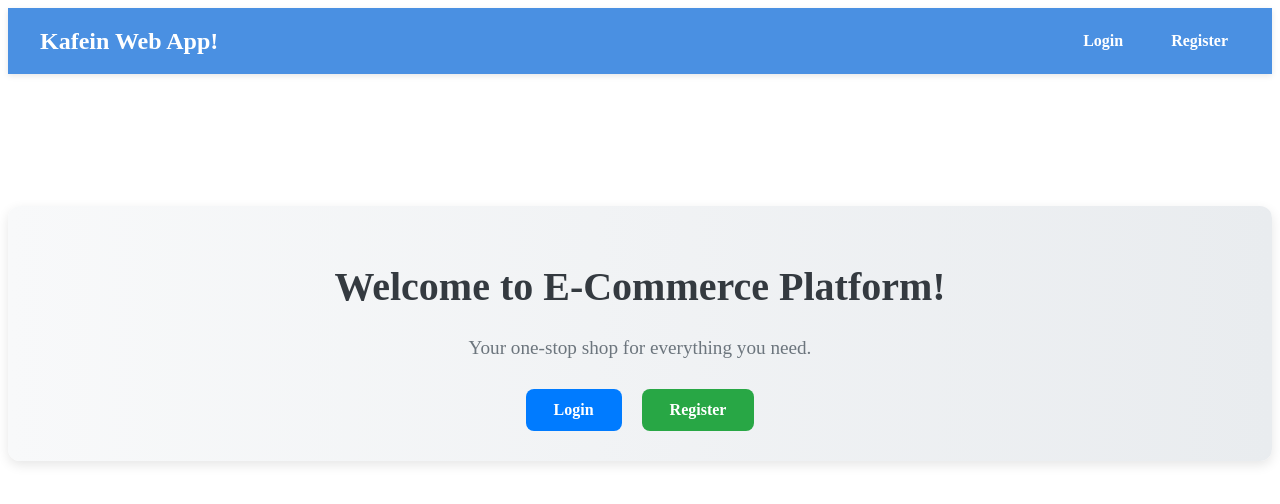
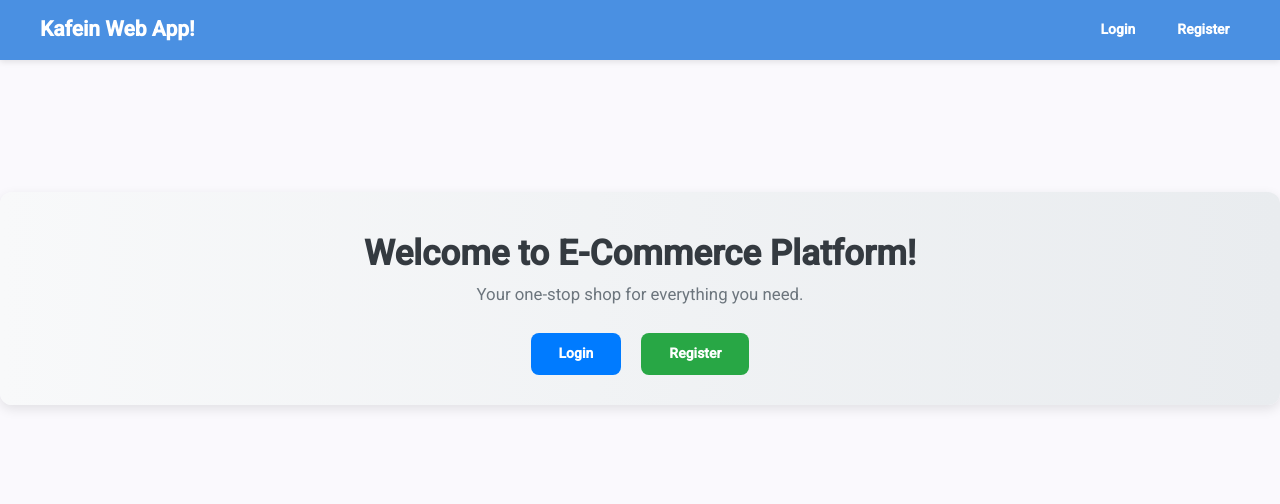
Before and after one commit to Berkay-Ates/fullStackWebApp, an Angular app in the folder webapp-frontend/: page / in a window 1280 px wide. Shown: the top 504 px of the page. Built offline with nearby package versions, Linux system fonts and the light colour scheme.

Commit message:
feat: enhance theming and typography in styles for improved Angular Material integration

```diff
--- a/webapp-frontend/src/index.html
+++ b/webapp-frontend/src/index.html
@@ -6,6 +6,8 @@
   <base href="/">
   <meta name="viewport" content="width=device-width, initial-scale=1">
   <link rel="icon" type="image/x-icon" href="favicon.ico">
+  <link href="https://fonts.googleapis.com/css2?family=Roboto:wght@300;400;500&display=swap" rel="stylesheet">
+  <link href="https://fonts.googleapis.com/icon?family=Material+Icons" rel="stylesheet">
 </head>
 <body>
 
--- a/webapp-frontend/src/styles.scss
+++ b/webapp-frontend/src/styles.scss
@@ -1 +1,33 @@
-/* You can add global styles to this file, and also import other style files */
+
+// Include theming for Angular Material with `mat.theme()`.
+// This Sass mixin will define CSS variables that are used for styling Angular Material
+// components according to the Material 3 design spec.
+// Learn more about theming and how to use it for your application's
+// custom components at https://material.angular.dev/guide/theming
+@use '@angular/material' as mat;
+
+html {
+  @include mat.theme((
+    color: (
+      primary: mat.$azure-palette,
+      tertiary: mat.$blue-palette,
+    ),
+    typography: Roboto,
+    density: 0,
+  ));
+
+  // Default the application to a light color theme. This can be changed to
+  // `dark` to enable the dark color theme, or to `light dark` to defer to the
+  // user's system settings.
+  color-scheme: light;
+
+  // Set a default background, font and text colors for the application using
+  // Angular Material's system-level CSS variables. Learn more about these
+  // variables at https://material.angular.dev/guide/system-variables
+  background-color: var(--mat-sys-surface);
+  color: var(--mat-sys-on-surface);
+  font: var(--mat-sys-body-medium);
+}/* You can add global styles to this file, and also import other style files */
+
+html, body { height: 100%; }
+body { margin: 0; font-family: Roboto, "Helvetica Neue", sans-serif; }
```
